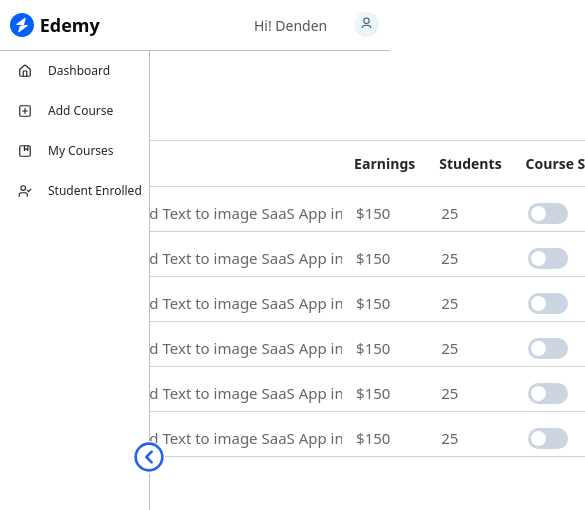
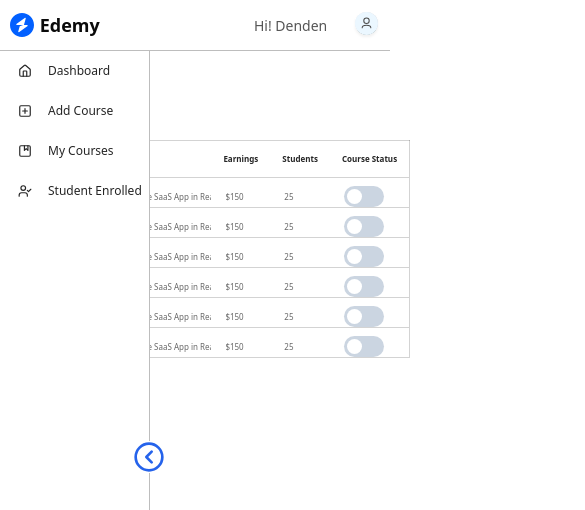
Before and after one commit to denden0121/edemy, a React (Vite) app: page /my-courses in a window 390 px wide. Shown: the top 510 px of the page, 585 px wide, since content can reach past the window. Built offline with nearby package versions, Linux system fonts and the light colour scheme; a web font is replaced by a local one.

Commit message:
Fixing responsive

```diff
--- a/src/components/dashboard_overview/DashboardOverview.module.css
+++ b/src/components/dashboard_overview/DashboardOverview.module.css
@@ -47,7 +47,104 @@
 	}
 }
 
-/* @media (max-width: 768px) {} */
+@media (max-width: 1024px) {
+	.dashboardOverview {
+		display: flex;
+		flex-direction: row;
+		justify-content: start;
+		align-items: center;
+		width: 90%;
+		height: max-content;
+		gap: 15px;
+	}
+
+	.overviewCard {
+		border: 1px solid #0260FF;
+		display: flex;
+		flex-direction: row;
+		justify-content: center;
+		align-items: center;
+		padding: 16px;
+		border-radius: 6px;
+		gap: 12px;
+
+		img {
+			height: 48px;
+			width: 48px;
+		}
+
+		div {
+			display: flex;
+			flex-direction: column;
+			justify-content: start;
+			align-items: start;
+			width: max-content;
+		}
+
+		div p:nth-child(1) {
+			font-size: 20px;
+			font-weight: 500;
+			color: #515151;
+		}
+
+		div p:nth-child(2) {
+			font-size: 14px;
+			font-weight: 500;
+			color: #696B80;
+			width: max-content;
+		}
+	}
+}
+
+@media (max-width: 768px) {
+	.dashboardOverview {
+		display: flex;
+		flex-direction: row;
+		justify-content: start;
+		align-items: center;
+		width: 90%;
+		height: max-content;
+		gap: 12px;
+	}
+
+	.overviewCard {
+		border: 1px solid #0260FF;
+		display: flex;
+		flex-direction: row;
+		justify-content: center;
+		align-items: center;
+		padding: 14px;
+		border-radius: 6px;
+		gap: 12px;
+
+		img {
+			height: 32px;
+			width: 32px;
+		}
+
+		div {
+			display: flex;
+			flex-direction: column;
+			justify-content: start;
+			align-items: start;
+			width: max-content;
+		}
+
+		div p:nth-child(1) {
+			font-size: 14px;
+			font-weight: 500;
+			color: #515151;
+		}
+
+		div p:nth-child(2) {
+			font-size: 10px;
+			font-weight: 500;
+			color: #696B80;
+			width: max-content;
+		}
+	}
+
+}
 
 @media (max-width: 640px) {
 	.dashboardOverview {
--- a/src/components/dashboard_table/DashboardTable.module.css
+++ b/src/components/dashboard_table/DashboardTable.module.css
@@ -1,8 +1,10 @@
+@media (min-width: 1025px) {
 	.table {
 		width: 100%;
 		border-collapse: collapse;
 		border-radius: 6px;
 		border: 1px solid rgb(37, 37, 37, .2);
+		table-layout: fixed;
 	}
 
 	th,
@@ -38,7 +40,7 @@ td {
 			img {
 				height: 35px;
 				width: 35px;
-			border-radius: 50%;
+				border-radius: 50% !important;
 			}
 
 			span {
@@ -49,3 +51,171 @@ td {
 		}
 
 	}
+}
+
+@media (max-width: 1024px) {
+	.table {
+		width: 100%;
+		border-collapse: collapse;
+		border-radius: 6px;
+		border: 1px solid rgb(37, 37, 37, .2);
+		table-layout: fixed;
+	}
+
+	th,
+	td {
+		text-align: start;
+		padding: 8px 0 0 14px;
+		border-bottom: 1px solid rgb(37, 37, 37, .2);
+		white-space: nowrap;
+		overflow: hidden;
+
+	}
+
+	th {
+		font-size: 14px;
+		font-weight: 600;
+		color: #252525;
+		padding: 12px;
+	}
+
+	td {
+		font-size: 14px;
+		font-weight: 400;
+		color: rgb(37, 37, 37, .7);
+
+		p {
+			display: flex;
+			flex-direction: row;
+			justify-content: start;
+			align-items: center;
+			max-width: max-content;
+			gap: 9px;
+
+			img {
+				height: 35px;
+				width: 35px;
+				border-radius: 50% !important;
+			}
+
+			span {
+				font-size: 14px;
+				font-weight: 400;
+				color: rgb(37, 37, 37, .7);
+			}
+		}
+
+	}
+}
+
+@media (max-width: 768px) {
+	.table {
+		width: 100%;
+		border-collapse: collapse;
+		border-radius: 6px;
+		border: 1px solid rgb(37, 37, 37, .2);
+		table-layout: fixed;
+	}
+
+	th,
+	td {
+		text-align: start;
+		padding: 8px 0 0 14px;
+		border-bottom: 1px solid rgb(37, 37, 37, .2);
+		white-space: nowrap;
+		overflow: hidden;
+	}
+
+	th {
+		font-size: 10px !important;
+		font-weight: 600;
+		color: #252525;
+		padding: 12px;
+	}
+
+	td {
+		font-size: 10px !important;
+		font-weight: 400;
+		color: rgb(37, 37, 37, .7);
+
+		p {
+			display: flex;
+			flex-direction: row;
+			justify-content: start;
+			align-items: center;
+			max-width: max-content;
+			gap: 9px;
+
+			img {
+				height: 28px !important;
+				width: 28px !important;
+				border-radius: 50% !important;
+			}
+
+			span {
+				font-size: 10px !important;
+				font-weight: 400;
+				color: rgb(37, 37, 37, .7);
+			}
+		}
+
+	}
+
+
+}
+
+
+
+@media (max-width: 640px) {
+	.table {
+		width: 100%;
+		border-collapse: collapse;
+		border-radius: 6px;
+		border: 1px solid rgb(37, 37, 37, .2);
+		table-layout: fixed;
+	}
+
+	th,
+	td {
+		text-align: start;
+		padding: 8px 0 0 14px;
+		border-bottom: 1px solid rgb(37, 37, 37, .2);
+		white-space: nowrap;
+		overflow: hidden;
+	}
+
+	th {
+		font-size: 8px !important;
+		font-weight: 600;
+		color: #252525;
+		padding: 12px;
+	}
+
+	td {
+		font-size: 8px !important;
+		font-weight: 400;
+		color: rgb(37, 37, 37, .7);
+
+		p {
+			display: flex;
+			flex-direction: row;
+			justify-content: start;
+			align-items: center;
+			max-width: max-content;
+			gap: 9px;
+
+			img {
+				height: 18px !important;
+				width: 18px !important;
+				border-radius: 50% !important;
+			}
+
+			span {
+				font-size: 8px !important;
+				font-weight: 400;
+				color: rgb(37, 37, 37, .7);
+			}
+		}
+
+	}
+}
--- a/src/pages/dashboard/Dashboard.module.css
+++ b/src/pages/dashboard/Dashboard.module.css
@@ -1,3 +1,4 @@
+@media (min-width: 1025px) {
 	.dashboard {
 		width: 100%;
 	}
@@ -37,3 +38,130 @@ main {
 		font-weight: 500;
 		color: #1F2937;
 	}
+}
+
+@media (max-width: 1024px) {
+	.dashboard {
+		width: 100%;
+	}
+
+	.container {
+		width: 100%;
+		height: 90dvh;
+		display: flex;
+		flex-direction: row;
+		justify-content: start;
+		align-items: start;
+	}
+
+	main {
+		background-color: rgb(255, 255, 255);
+		width: 100%;
+		height: 100%;
+		padding: 38px;
+		display: flex;
+		flex-direction: column;
+		justify-content: start;
+		align-items: start;
+		gap: 40px;
+	}
+
+	.dashboardTable {
+		display: flex;
+		flex-direction: column;
+		justify-content: start;
+		align-items: start;
+		gap: 24px;
+		width: 95%;
+	}
+
+	.dashboardTable p:nth-child(1) {
+		font-size: 16px;
+		font-weight: 500;
+		color: #1F2937;
+	}
+}
+
+@media (max-width: 768px) {
+	.dashboard {
+		width: 100%;
+	}
+
+	.container {
+		width: 100%;
+		height: 90dvh;
+		display: flex;
+		flex-direction: row;
+		justify-content: start;
+		align-items: start;
+	}
+
+	main {
+		background-color: rgb(255, 255, 255);
+		width: 100%;
+		height: 100%;
+		padding: 38px;
+		display: flex;
+		flex-direction: column;
+		justify-content: start;
+		align-items: start;
+		gap: 40px;
+	}
+
+	.dashboardTable {
+		display: flex;
+		flex-direction: column;
+		justify-content: start;
+		align-items: start;
+		gap: 24px;
+		width: 100%;
+	}
+
+	.dashboardTable p:nth-child(1) {
+		font-size: 14px;
+		font-weight: 500;
+		color: #1F2937;
+	}
+}
+
+@media (max-width: 640px) {
+	.dashboard {
+		width: 100%;
+	}
+
+	.container {
+		width: 100%;
+		height: 90dvh;
+		display: flex;
+		flex-direction: row;
+		justify-content: start;
+		align-items: start;
+	}
+
+	main {
+		background-color: rgb(255, 255, 255);
+		width: 100%;
+		height: 100%;
+		padding: 38px;
+		display: flex;
+		flex-direction: column;
+		justify-content: start;
+		align-items: start;
+		gap: 40px;
+	}
+
+	.dashboardTable {
+		display: flex;
+		flex-direction: column;
+		justify-content: start;
+		align-items: start;
+		gap: 24px;
+		width: 100%;
+	}
+
+	.dashboardTable p:nth-child(1) {
+		font-size: 12px;
+		font-weight: 500;
+		color: #1F2937;
+	}
+}
```
Lines whose indentation alone changed are shown as unchanged.
